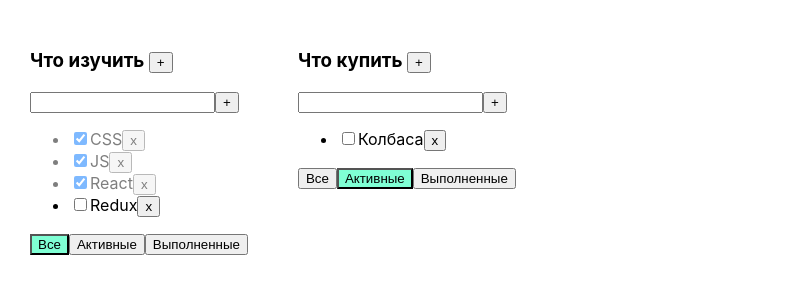
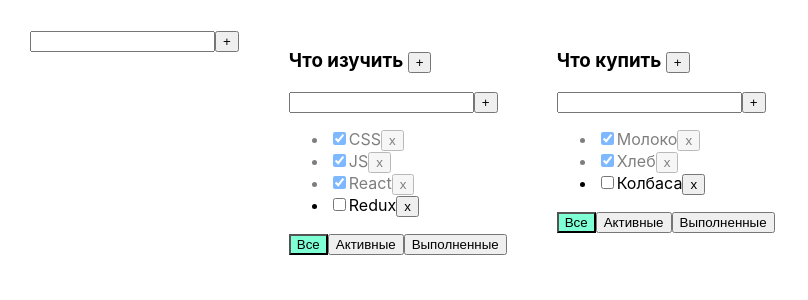
Before and after one commit to DmitryPopov1985/todolist, a React (Create React App) app: page / in a window 1280 px wide. Shown: the top 300 px of the page, without its empty margins (0-808 px from the left). Built offline with nearby package versions, Linux system fonts and the light colour scheme.

Commit message:
add component AddItemForm

```diff
--- /dev/null
+++ b/src/AddItemForm.tsx
@@ -0,0 +1,50 @@
+import React, { ChangeEvent, KeyboardEvent, useState } from 'react';
+
+type PropsAddItemFormType = {
+  addTask: (title: string, todolistId: string) => void;
+  id: string;
+};
+export default function AddItemForm(props: PropsAddItemFormType) {
+  const [newTaskTitle, setNewTaskTitle] = useState('');
+  const [error, setError] = useState<string | null>(null);
+
+  // Обработчик нажатия клавиши "Enter" в поле ввода новой задачи
+  const onKeyDownHandler = (e: KeyboardEvent<HTMLInputElement>) => {
+    if (e.key === 'Enter') {
+      if (newTaskTitle.trim()) {
+        props.addTask(newTaskTitle, props.id);
+        setNewTaskTitle('');
+      } else {
+        setError('Заполните поле');
+      }
+      setNewTaskTitle('');
+    }
+  };
+
+  // Обработчик изменения значения поля ввода новой задачи
+  const onNewTitleChangeHandler = (e: ChangeEvent<HTMLInputElement>) => {
+    setNewTaskTitle(e.currentTarget.value);
+    setError(null);
+  };
+  // Обработчик добавления новой задачи при клике на кнопку "+"
+  const addingNewTaskHandler = () => {
+    if (newTaskTitle.trim()) {
+      props.addTask(newTaskTitle.trim(), props.id);
+      setNewTaskTitle('');
+    } else {
+      setError('Заполните поле');
+    }
+    setNewTaskTitle('');
+  };
+
+  return (
+    <div>
+      <input value={newTaskTitle}
+        onKeyDown={onKeyDownHandler}
+        onChange={onNewTitleChangeHandler}
+        className={error ? 'error' : ''} />
+      <button onClick={addingNewTaskHandler}>+</button>
+      {error && <div className="error-message">{error}</div>}
+    </div>
+  );
+}
--- a/src/App.tsx
+++ b/src/App.tsx
@@ -2,6 +2,7 @@ import React, { useState } from 'react';
 import { TaskProps, Todolist } from './Todolist';
 import './App.css';
 import { v1 } from 'uuid';
+import AddItemForm from './AddItemForm';
 
 export type FilterValuesType = 'all'| 'active' | 'completed'
 type TodoListType = {
@@ -52,7 +53,7 @@ function App() {
 
   let [todolists, setTodolists] = useState<Array<TodoListType>>([
     {id: todolistId1, title: 'Что изучить', filter: 'all'},
-    {id: todolistId2, title: 'Что купить', filter: 'active'}
+    {id: todolistId2, title: 'Что купить', filter: 'all'}
   ])
 
   function removeTodolist(todolistId: string) {
@@ -76,6 +77,9 @@ function App() {
   })
   return (
     <div className="App">
+      <AddItemForm addTask={function (title: string, todolistId: string): void {
+        throw new Error('Function not implemented.');
+      } } id={''}/>
       {
         todolists.map( tl => {
           // Фильтрация задач по выбранному фильтру
--- a/src/Todolist.tsx
+++ b/src/Todolist.tsx
@@ -1,5 +1,6 @@
-import React, { ChangeEvent, KeyboardEvent, useState } from 'react';
+import { ChangeEvent, KeyboardEvent, useState } from 'react';
 import { FilterValuesType } from './App';
+import AddItemForm from './AddItemForm';
 
 export type TaskProps = {
   id: string
@@ -21,39 +22,8 @@ type Props = {
 
 export function Todolist(props: Props) {
 
-  const [newTaskTitle, setNewTaskTitle] = useState('')
-  const [error, setError] = useState<string | null>(null)
 
-  // Обработчик изменения значения поля ввода новой задачи
-  const onNewTitleChangeHandler = (e: ChangeEvent<HTMLInputElement>) => {
-    setNewTaskTitle(e.currentTarget.value)
-    setError(null)
-  }
 
-  // Обработчик нажатия клавиши "Enter" в поле ввода новой задачи
-  const onKeyDownHandler = (e:KeyboardEvent<HTMLInputElement>) => {
-    if (e.key === 'Enter') {
-      if (newTaskTitle.trim()) {
-        props.addTask(newTaskTitle, props.id)
-        setNewTaskTitle('')
-      } else {
-        setError('Заполните поле')
-      }
-      setNewTaskTitle('')
-    }
-  }
-
-  // Обработчик добавления новой задачи при клике на кнопку "+"
-  const addingNewTaskHandler = () => {
-    if (newTaskTitle.trim()) {
-      props.addTask(newTaskTitle.trim(), props.id)
-      setNewTaskTitle('')
-    } else {
-      setError('Заполните поле')
-    }
-
-    setNewTaskTitle('')
-  }
 const removeTodolistHandler = () => {
   props.removeTodolist(props.id)
 }
@@ -76,12 +46,7 @@ const removeTodolistHandler = () => {
     <div>
       <h3>{props.title} <button onClick={removeTodolistHandler} >+</button> </h3>
       <div>
-        <input value={newTaskTitle}
-               onKeyDown={onKeyDownHandler}
-               onChange={onNewTitleChangeHandler}
-               className={error ? 'error' : '' }/>
-        <button onClick={addingNewTaskHandler}>+</button>
-        {error && <div className="error-message">{error}</div>}
+        <AddItemForm addTask={props.addTask } id={props.id}/>
         <ul>
           {props.tasks.map((task) => {
 
```
